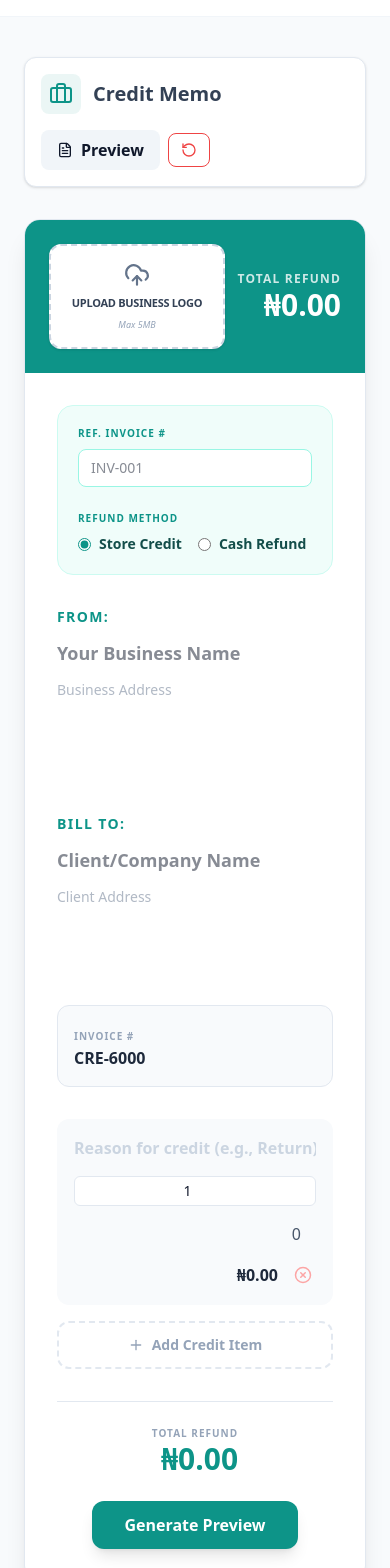
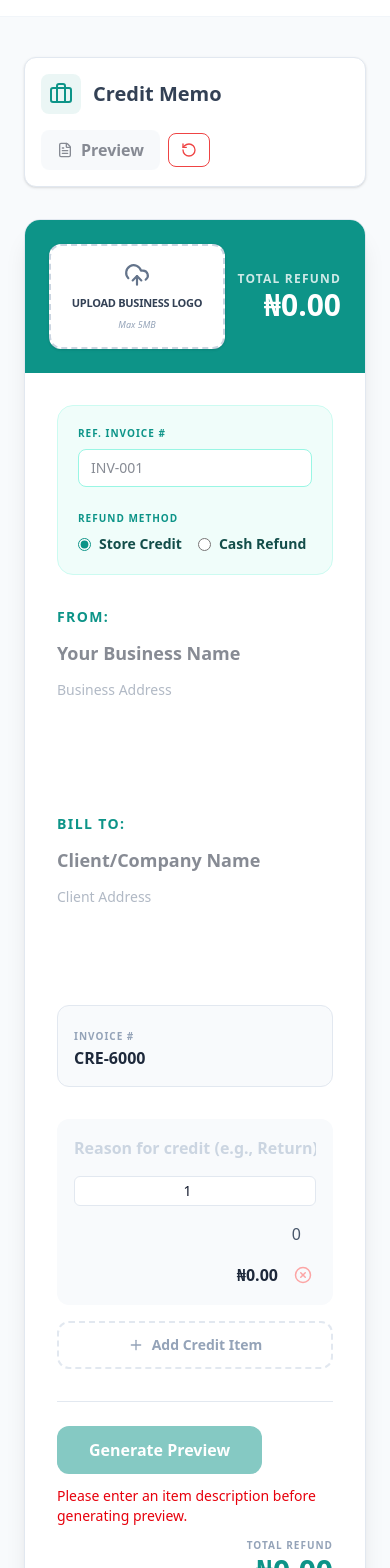
Before and after one commit to Ladymiaah/ig, a Next.js app: page /invoice/SpecialtyInvoiceCard/credit in a window 390 px wide. Shown: the part 60-1628 px from the top of the page. Built offline with nearby package versions, Linux system fonts and the light colour scheme; no server answers.

Commit message:
enforce itemDescription on all invoice form tables before allowing preview

```diff
--- a/app/firebase-auth/SignIn/page.tsx
+++ b/app/firebase-auth/SignIn/page.tsx
@@ -3,6 +3,7 @@
 import { useMessage } from "@/app/providers/MessageProvider";
 import { auth, googleProvider } from "@/lib/firebase";
 import { signInWithPopup } from "firebase/auth";
+import Link from "next/link";
 import { useRouter } from "next/navigation";
 import { FcGoogle } from "react-icons/fc";
 
@@ -41,9 +42,9 @@ export default function SignupPage() {
 
         <p className="mt-6 text-sm text-slate-600">
           Already have an account?{" "}
-          <a href="/login" className="text-blue-600 font-bold hover:underline">
+           <Link href="/firebase-auth/Login"  className="text-blue-600 font-bold hover:underline">
             Log in
-          </a>
+          </Link>
         </p>
       </div>
     </div>
--- a/app/invoice-actions/DownloadButton.tsx
+++ b/app/invoice-actions/DownloadButton.tsx
@@ -15,6 +15,25 @@ export default function DownloadButton({ contentRef, fileName = "invoice" }: Dow
   const handlePrint = useReactToPrint({
     contentRef: contentRef,
     documentTitle: fileName,
+    pageStyle: `
+      @media print {
+        @page { size: auto; margin: 0; }
+        body * { visibility: hidden; }
+        #invoice-download-area,
+        #invoice-download-area * {
+          visibility: visible;
+        }
+        #invoice-download-area {
+          position: absolute;
+          left: 0;
+          top: 0;
+          width: 100%;
+        }
+        button, nav, header, footer {
+          display: none !important;
+        }
+      }
+    `,
     onBeforePrint: async () => setIsGenerating(true),
     onAfterPrint: () => setIsGenerating(false),
     onPrintError: () => setIsGenerating(false),
--- a/app/invoice/SpecialtyInvoiceCard/BaseInvoicePage.tsx
+++ b/app/invoice/SpecialtyInvoiceCard/BaseInvoicePage.tsx
@@ -70,6 +70,9 @@ export default function BaseInvoicePage({ type, accentColor, storageKey, label }
     ? subTotal + (subTotal * (Number(formData.lateFee) / 100))
     : subTotal;
 
+  const hasValidItems = tableData.length > 0 && tableData.every((item: any) => item.itemDescription?.trim().length > 0);
+  const canTogglePreview = isPreview || hasValidItems;
+
   if (!isMounted) return null;
 
   return (
@@ -86,7 +89,11 @@ export default function BaseInvoicePage({ type, accentColor, storageKey, label }
         </div>
 
         <div className="flex items-center gap-2">
-          <button onClick={() => setIsPreview(!isPreview)} className="flex items-center gap-2 font-semibold rounded-lg py-2 px-4 bg-[#f1f5f9] hover:bg-[#e2e8f0] transition-colors">
+          <button
+            onClick={() => canTogglePreview && setIsPreview(!isPreview)}
+            disabled={!canTogglePreview}
+            className="flex items-center gap-2 font-semibold rounded-lg py-2 px-4 bg-[#f1f5f9] hover:bg-[#e2e8f0] transition-colors disabled:opacity-50 disabled:cursor-not-allowed"
+          >
             {isPreview ? <><Edit size={16} /> Edit Form</> : <><FileText size={16} /> Preview</>}
           </button>
 
@@ -117,7 +124,7 @@ export default function BaseInvoicePage({ type, accentColor, storageKey, label }
       </div>
 
       {isPreview ? (
-        <div ref={invoiceRef}>
+        <div ref={invoiceRef} id="invoice-download-area">
            <SpecialtyFormPreview
              data={formData}
              items={tableData}
@@ -233,16 +240,24 @@ export default function BaseInvoicePage({ type, accentColor, storageKey, label }
 
             {/* Form Footer / Summary */}
             <div className="pt-6 border-t border-[#e2e8f0] flex flex-col md:flex-row justify-between items-center gap-6">
+               <div className="space-y-3 md:space-y-0 md:flex  md:items-center md:gap-4">
+              <div className="space-y-3 ">
                 <button
                   type="button"
-                 onClick={() => setIsPreview(true)}
-                 className="order-2 md:order-1 text-[#ffffff] px-8 py-3 rounded-xl font-bold transition-transform hover:scale-105 active:scale-95 shadow-lg"
+                  onClick={() => hasValidItems && setIsPreview(true)}
+                  disabled={!hasValidItems}
+                  className="order-2 md:order-1 text-[#ffffff] px-8 py-3 rounded-xl font-bold transition-transform hover:scale-105 active:scale-95 shadow-lg disabled:opacity-50 disabled:cursor-not-allowed disabled:shadow-none"
                   style={{ backgroundColor: accentColor }}>
                   Generate Preview
                 </button>
+                {!hasValidItems && (
+                  <p className="text-sm text-red-600">Please enter an item description before generating preview.</p>
+                )}
+              </div>
               <div className="text-right">
                   <p className="text-[#94a3b8] text-[10px] uppercase font-bold tracking-widest">{type === "credit" ? "Total Refund" : "Grand Total"}</p>
                   <p className="text-3xl font-black" style={{ color: accentColor }}>₦{totalAmount.toLocaleString(undefined, { minimumFractionDigits: 2 })}</p>
+               </div>
               </div>
             </div>
           </form>
--- a/app/invoice/new/FormPreview.tsx
+++ b/app/invoice/new/FormPreview.tsx
@@ -31,7 +31,7 @@ export default function FormPreview({ data, items }: FormPreviewProps) {
         </div>
         <div className="text-right">
           <h2 className="text-5xl font-black text-[#f1f5f9] absolute top-10 right-10 -z-0 select-none">INVOICE</h2>
-          <div className="relative z-10">
+          <div className="relative z-10 mt-15 ">
             <p className="text-[#94a3b8] text-xs font-bold uppercase tracking-widest">Invoice Number</p>
             <p className="text-xl font-bold text-[#1e293b]">#{data.invoiceNumber || "---"}</p>
           </div>
--- a/app/invoice/new/page.tsx
+++ b/app/invoice/new/page.tsx
@@ -58,11 +58,14 @@ export default function InvoicePage() {
     }
   }, [formData, tableData, isMounted]);
 
+  const totalAmount = (tableData || []).reduce(
+    (acc: number, item: any) => acc + (Number(item.amount) || 0),
+    0
+  );
 
-const totalAmount = (tableData || []).reduce(
-  (acc: number, item: any) => acc + (Number(item.amount) || 0),
-  0
-);
+  const hasValidItems = tableData.length > 0 && tableData.every((item: any) => item.itemDescription?.trim().length > 0);
+  const canTogglePreview = isPreview || hasValidItems;
+
   if (!isMounted) return null;
 
   return (
@@ -80,8 +83,9 @@ const totalAmount = (tableData || []).reduce(
 
         <div className="flex items-center gap-2">
           <button
-            onClick={() => setIsPreview(!isPreview)}
-            className="flex items-center justify-center gap-2 font-semibold rounded-lg py-2 px-4 bg-[#f1f5f9] hover:bg-[#e2e8f0] transition-colors text-sm"
+            onClick={() => canTogglePreview && setIsPreview(!isPreview)}
+            disabled={!canTogglePreview}
+            className="flex items-center justify-center gap-2 font-semibold rounded-lg py-2 px-4 bg-[#f1f5f9] hover:bg-[#e2e8f0] transition-colors text-sm disabled:opacity-50 disabled:cursor-not-allowed"
           >
             {isPreview ? <><Edit size={16} /> Edit</> : <><FileText size={16} /> Preview</>}
           </button>
@@ -109,7 +113,7 @@ const totalAmount = (tableData || []).reduce(
 
       {/* CONTENT AREA */}
       {isPreview ? (
-        <div ref={invoiceRef} className="w-full max-w-4xl mx-auto">
+        <div ref={invoiceRef} id="invoice-download-area" className="w-full max-w-4xl mx-auto">
            <FormPreview data={formData} items={tableData} isPreview={false} />
         </div>
       ) : (
@@ -148,8 +152,20 @@ const totalAmount = (tableData || []).reduce(
             <FormTable tableData={tableData} setTableData={setTableData} />
           </div>
 
-          <div className="mt-10 flex justify-between items-center border-t pt-6">
-            <button onClick={() => setIsPreview(true)} className="bg-[#6b21a8] text-[#ffffff] px-8 py-3 rounded-xl font-bold shadow-lg">Preview Invoice</button>
+          <div className="mt-10 flex flex-col gap-4 border-t pt-6 md:flex-row md:items-center md:justify-between">
+            <div className="flex flex-col gap-3">
+              <button
+                type="button"
+                onClick={() => hasValidItems && setIsPreview(true)}
+                disabled={!hasValidItems}
+                className="bg-[#6b21a8] text-[#ffffff] px-8 py-3 rounded-xl font-bold shadow-lg disabled:opacity-50 disabled:cursor-not-allowed disabled:bg-slate-300 disabled:text-slate-700"
+              >
+                Preview Invoice
+              </button>
+              {!hasValidItems && (
+                <p className="text-sm text-red-600">Enter item descriptions for all rows before previewing.</p>
+              )}
+            </div>
             <div className="text-right">
                 <p className="text-[#94a3b8] text-xs font-bold uppercase">Total Due</p>
                 <p className="text-3xl font-black text-[#6b21a8]">₦{totalAmount.toLocaleString()}</p>
--- a/app/invoice/services/page.tsx
+++ b/app/invoice/services/page.tsx
@@ -70,6 +70,8 @@ export default function ServiceInvoicePage() {
   };
 
   const totalAmount = tableData.reduce((acc: number, item: any) => acc + (Number(item.amount) || 0), 0);
+  const hasValidItems = tableData.length > 0 && tableData.every((item: any) => item.itemDescription?.trim().length > 0);
+  const canTogglePreview = isPreview || hasValidItems;
 
   if (!isMounted) return null;
 
@@ -91,8 +93,9 @@ export default function ServiceInvoicePage() {
 
         <div className="flex items-center w-full sm:w-auto gap-2">
           <button
-            onClick={() => setIsPreview(!isPreview)}
-            className="flex-1 sm:flex-none flex items-center justify-center gap-2 font-semibold rounded-lg py-2 px-4 bg-[#f1f5f9] hover:bg-[#e2e8f0] transition-colors text-sm"
+            onClick={() => canTogglePreview && setIsPreview(!isPreview)}
+            disabled={!canTogglePreview}
+            className="flex-1 sm:flex-none flex items-center justify-center gap-2 font-semibold rounded-lg py-2 px-4 bg-[#f1f5f9] hover:bg-[#e2e8f0] transition-colors text-sm disabled:opacity-50 disabled:cursor-not-allowed"
           >
             {isPreview ? <><Edit size={16} /> Edit</> : <><FileText size={16} /> Preview</>}
           </button>
@@ -119,7 +122,7 @@ export default function ServiceInvoicePage() {
       </div>
 
       {isPreview ? (
-        <div ref={invoiceRef} className="w-full">
+        <div ref={invoiceRef} id="invoice-download-area" className="w-full">
            {/* Passing isPreview={false} so the template knows NOT to show buttons inside */}
            <FormPreview data={formData} items={tableData} isPreview={false} />
         </div>
@@ -164,7 +167,19 @@ export default function ServiceInvoicePage() {
                 </div>
             </div>
                 <FormTable tableData={tableData} setTableData={setTableData} />
-                <button type="button" onClick={() => setIsPreview(true)} className="bg-[#7e22ce] text-white px-8 py-3 rounded-xl font-bold">Preview</button>
+                <div className="space-y-3">
+                  <button
+                    type="button"
+                    onClick={() => hasValidItems && setIsPreview(true)}
+                    disabled={!hasValidItems}
+                    className="bg-[#7e22ce] text-white px-8 py-3 rounded-xl font-bold disabled:opacity-50 disabled:cursor-not-allowed disabled:bg-slate-300 disabled:text-slate-700"
+                  >
+                    Preview
+                  </button>
+                  {!hasValidItems && (
+                    <p className="text-sm text-red-600">Item description is required for every line item before preview.</p>
+                  )}
+                </div>
              </form>
         </div>
       )}
```
Lines whose indentation alone changed are shown as unchanged.
